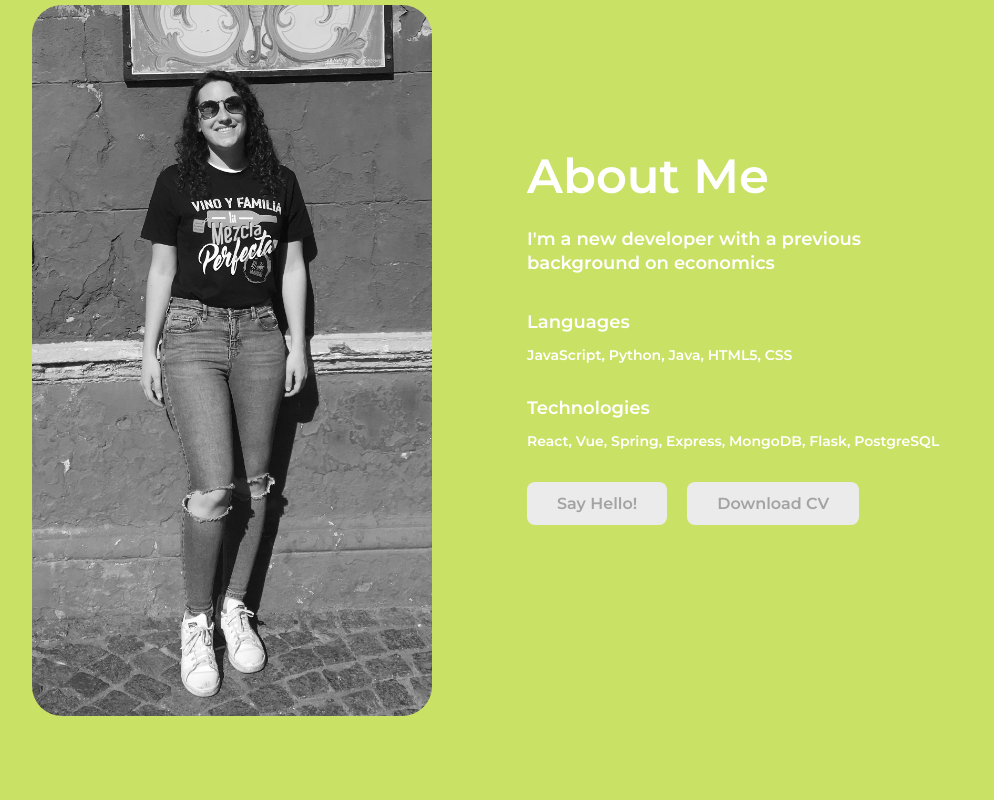
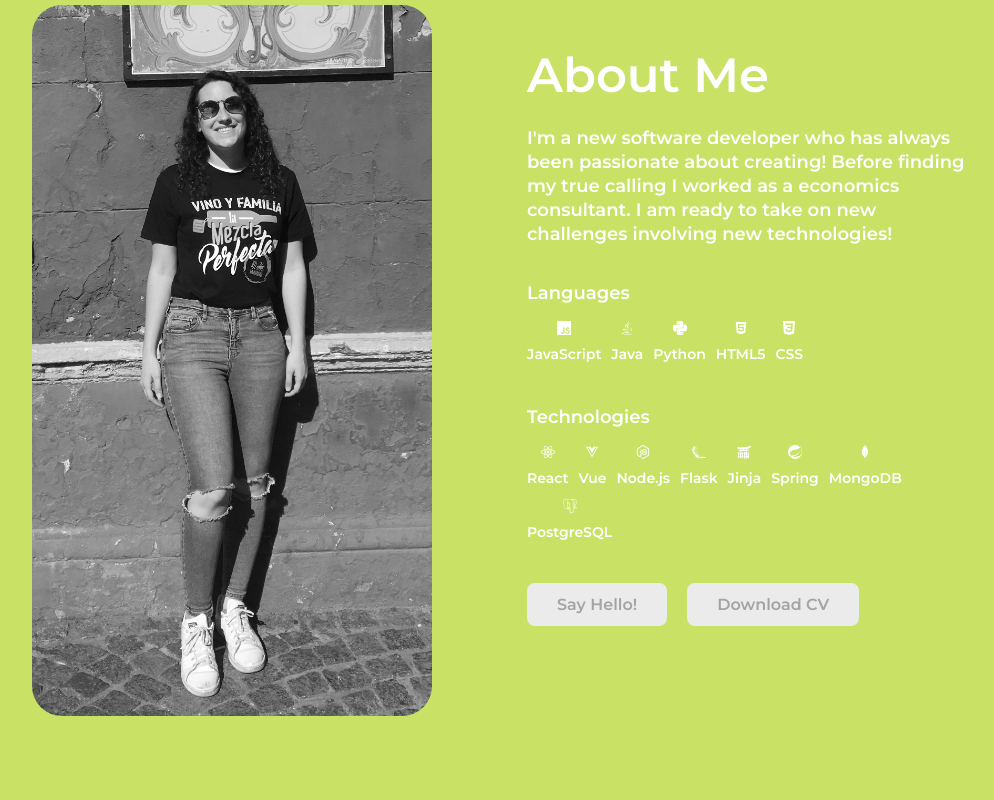
Before and after one commit to jaeltg/jaeltg.github.io, a React (Create React App) app: page / in a window 1280 px wide. Shown: the part 900-1700 px from the top of the page, without its empty margins (173-1167 px from the left). Built offline with nearby package versions, Linux system fonts and the light colour scheme.

Commit message:
fixed about me and work list, pop ups to be fixed

```diff
--- a/src/components/About/About.js
+++ b/src/components/About/About.js
@@ -1,5 +1,7 @@
 import {Button} from '../ButtonElement'
-import {AboutContainer, AboutWrapper, AboutRow, Column1, Column2, TextWrapper, Heading, Intro, Subtitle, Par, BtnWrap, ImgWrap, Img} from './AboutElements'
+import {Icon, AboutContainer, AboutWrapper, AboutRow, Column1, Column2, TextWrapper, Heading, Intro, Subtitle, Par, BtnWrap, ImgWrap, Img} from './AboutElements'
+import {SiFlask, SiPython, SiJinja, SiJava, SiJavascript, SiSpring, SiMongodb, SiPostgresql, SiCss3} from 'react-icons/si'
+import {FaVuejs, FaReact, FaNodeJs, FaHtml5} from 'react-icons/fa'
 
 const About = () => {
     return(
@@ -10,11 +12,52 @@ const About = () => {
                   <Column1>
                       <TextWrapper>
                           <Heading>About Me</Heading>
-                          <Intro>I'm a new developer with a previous background on economics</Intro>
+                          <Intro>I'm a new software developer who has always been passionate about creating! Before finding my true calling I worked as a economics consultant. I am ready to take on new challenges involving new technologies!</Intro>
                           <Subtitle>Languages</Subtitle>
-                          <Par>JavaScript, Python, Java, HTML5, CSS</Par>
+                          <Par>
+                            <Icon>
+                                <SiJavascript/> JavaScript
+                            </Icon>
+                            <Icon>
+                                <SiJava/> Java
+                            </Icon>
+                            <Icon>
+                                <SiPython/> Python
+                            </Icon>
+                            <Icon>
+                                <FaHtml5/> HTML5
+                            </Icon>
+                            <Icon>
+                                <SiCss3/> CSS
+                            </Icon>
+                          </Par>
                           <Subtitle>Technologies</Subtitle>
-                          <Par>React, Vue, Spring, Express, MongoDB, Flask, PostgreSQL</Par>
+                          <Par>
+                            <Icon>
+                                <FaReact/> React
+                            </Icon>
+                            <Icon>
+                                <FaVuejs/> Vue
+                            </Icon>
+                            <Icon>
+                                <FaNodeJs/> Node.js
+                            </Icon>
+                            <Icon>
+                                <SiFlask/> Flask
+                            </Icon>
+                            <Icon>
+                                <SiJinja/> Jinja
+                            </Icon>
+                            <Icon>
+                                <SiSpring/> Spring
+                            </Icon>
+                            <Icon>
+                                <SiMongodb/> MongoDB
+                            </Icon>
+                            <Icon>
+                                <SiPostgresql/> PostgreSQL
+                            </Icon>
+                          </Par>
                           <BtnWrap>
                               <Button to='contact'
                               smooth={true}
--- a/src/components/About/AboutElements.js
+++ b/src/components/About/AboutElements.js
@@ -78,7 +78,7 @@ font-weight: bold;
 
 export const Subtitle = styled.p `
 max-width: 440px;
-margin-bottom: 10px;
+margin-bottom: 16px;
 font-size: 18px;
 line-height: 24px;
 color: white;
@@ -87,11 +87,23 @@ font-weight: bold;
 
 export const Par = styled.p `
 max-width: 440px;
-margin-bottom: 30px;
+margin-bottom: 40px;
 font-size: 14px;
 line-height: 22px;
 color: white;
 font-weight: bold;
+display: flex;
+flex-flow: row wrap;
+justify-content: flex-start;
+gap: 10px;
+
+@media screen and (max-width: 768px) {
+    justify-content: center;
+`
+export const Icon = styled.div `
+display: grid;
+grid-template-rows: 1fr 1fr;
+justify-items: center;
 `
 
 export const BtnWrap = styled.div `
--- a/src/components/Work/WorkList.js
+++ b/src/components/Work/WorkList.js
@@ -29,19 +29,16 @@ const WorkList = () => {
               <WorkCard onClick={openModal1}>
                 <WorkImage src={Image1}/>
                 <WorkH2>Flex & Flow Yoga</WorkH2>
-                <WorkP>App designed to help yoga studio admin staff to manage classes, members and bookings.</WorkP>
               </WorkCard>
               <WorkPopup {...info1} showModal={showModal1} setShowModal={setShowModal1}/>
               <WorkCard  onClick={openModal2}>
                 <WorkImage src={Image2}/>
                 <WorkH2>Who Wants To Be A Millionaire</WorkH2>
-                <WorkP>A browser game mimicking the famous Game Show of the same name. The more answers you get correct the bigger the prize! If you get the answer wrong you could leave with nothing.</WorkP>
               </WorkCard>
               <WorkPopup {...info2} showModal={showModal2} setShowModal={setShowModal2}/>
               <WorkCard onClick={openModal3}>
                 <WorkImage src={Image3}/>
                 <WorkH2>The Ward</WorkH2>
-                <WorkP>A browser game paying homage to the NHS heroes and the difficult decisions they have to make everyday. The objective of the game is to try and cure as many patients as you can by assigning them to the right specialist.</WorkP>
               </WorkCard>
               <WorkPopup {...info3} showModal={showModal3} setShowModal={setShowModal3}/>
           </WorkWrapper>
--- a/src/components/Work/WorkListElements.js
+++ b/src/components/Work/WorkListElements.js
@@ -43,8 +43,8 @@ flex-direction: column;
 justify-content: flex-start;
 align-items: center;
 border-radius: 10px;
-height: 380px;
 width: 290px;
+height: 250px;
 max-height: 380px;
 box-shadow: 0 1px 3px rgba(0,0,0,0.2);
 transition: all o.2s ease-in-out;
@@ -56,27 +56,23 @@ transition: all o.2s ease-in-out;
 }
 
 @media screen and (max-width: 1000px) {
-    height: 310px;
+    height: 250px;
 }
 
 @media screen and (max-width: 768px) {
-    height: 310px;
+    height: 250px;
 }
 `
 
 export const WorkImage = styled.img `
-height: 160px;
+height: 200px;
 width: 290px;
 margin-bottom: 10px;
 border-radius: 8px;
--webkit-filter: grayscale(100%);
-filter: grayscale(100%);
+
 
 &:hover {
 transition: all 0.2s ease-in-out;
--webkit-filter: grayscale(0%);
-filter: grayscale(0%);
-
 }
 `
 
--- a/src/components/WorkPopup/Data.js
+++ b/src/components/WorkPopup/Data.js
@@ -1,24 +1,34 @@
 import Image1 from '../../images/Flex1.png'
 import Image2 from '../../images/Millionaire1.png'
 import Image3 from '../../images/Ward2.png'
+
 
 export const info1 = {
     image: Image1,
     explanation: 'App designed to help yoga studio admin staff to manage classes, members and bookings.',
     title: 'Flex & Flow Yoga',
-    visible: false
+    visible: true,
+    tech: 'Python, Flask, Jinja & PostgreSQL',
+    link1: 'https://github.com/jaeltg/Flex_Flow_Yoga_App',
+    link2: 'https://github.com/jaeltg/Flex_Flow_Yoga_App'
 }
 
 export const info2 = {
     image: Image2,
     explanation: 'A browser game mimicking the famous Game Show of the same name. The more answers you get correct the bigger the prize! If you get the answer wrong you could leave with nothing.',
     title: 'Who Wants To Be A Millionaire',
-    visible: true
+    visible: false,
+    tech: 'JavaScript, Vue, Node.js & MongoDB',
+    link1: 'https://github.com/jaeltg/Who_Wants_To_Be_A_Millionaire',
+    link2: 'https://millionaires-c4191.web.app/'
 }
 
 export const info3 = {
     image: Image3,
     explanation: 'A browser game paying homage to the NHS heroes and the difficult decisions they have to make everyday. The objective of the game is to try and cure as many patients as you can by assigning them to the right specialist.',
     title: 'The Ward',
-    visible: true
+    visible: false,
+    tech: 'JavaScript, React, Java & Spring',
+    link1: 'https://github.com/jaeltg/The_Ward_React',
+    link2: 'https://the-ward-c50f7.web.app/',
 }
--- a/src/components/WorkPopup/WorkPopup.js
+++ b/src/components/WorkPopup/WorkPopup.js
@@ -1,23 +1,43 @@
-import React from 'react'
+import React, {useRef} from 'react'
+import { useSpring, animated } from 'react-spring'
 import { Background, ModalWrapper, ModalContent, ModalImg, CloseModalButton, Paragraph, Title, Button, BtnWrap } from './WorkPopupElements'
 
-const WorkPopup = ({image, title, explanation, visible,showModal, setShowModal}) => {
+const WorkPopup = ({image, title, explanation, visible, link1, link2, tech, showModal, setShowModal}) => {
+    const modalRef = useRef()
+
+    const animation = useSpring({
+        config: {
+            duration: 250
+        },
+        opacity: showModal ? 1 : 0,
+        transform: showModal ? `translateY(0%)` : `translateY(-100%)`
+    })
+
+    const closeModal = event => {
+        if(modalRef.current === event.target) {
+            setShowModal(false);
+        }
+    }
+
     return (
         <>
         {showModal ?
-            <Background>
+            <Background ref={modalRef} onClick={closeModal}>
+                <animated.div style={animation}>
                 <ModalWrapper>
                     <ModalImg src={image} alt='Yoga'/>
                     <ModalContent>
                         <Title>{title}</Title>
                         <Paragraph>{explanation}</Paragraph>
+                        <Paragraph>Technologies: {tech}</Paragraph>
                         <BtnWrap>
-                            <Button visible={visible}>View App</Button>
-                            <Button>View Code</Button>
+                            <Button hidden={visible} href={link2} target="_blank">View App</Button>
+                            <Button href={link1} target="_blank">View Code</Button>
                         </BtnWrap>
                     </ModalContent>
                     <CloseModalButton aria-label='Close Modal' onClick={() => setShowModal(prevValue => !prevValue)}/>
                 </ModalWrapper>
+                </animated.div>
             </Background>
          : null}
         </>
--- a/src/components/WorkPopup/WorkPopupElements.js
+++ b/src/components/WorkPopup/WorkPopupElements.js
@@ -13,15 +13,15 @@ justify-content: center;
 align-items: center;
 `
 export const ModalWrapper = styled.div `
-width: 800px;
-height: 680px;
+width: 700px;
+height: 700px;
 box-shadow: 0 5px 16px rgba(0, 0, 0, 0.2);
 background: #fff;
 color: #000;
 display: grid;
-grid-template-rows: 1fr 1fr;
+grid-template-rows: 1fr 3fr;
 position: relative;
-z-index: 99;
+z-index: 10;
 border-radius: 10px;
 `
 
@@ -33,7 +33,7 @@ background: #000;
 `
 
 export const ModalContent = styled.div `
-display:flex;
+display: flex;
 flex-direction: column;
 justify-content: center;
 align-items: center;
@@ -50,7 +50,6 @@ text-align: center;
 margin-bottom: 20px;
 padding-left: 15px;
 padding-right: 15px;
-
 `
 
 export const BtnWrap = styled.div `
@@ -58,14 +57,17 @@ display: flex;
 gap: 20px;
 `
 
-export const Button = styled.button `
+export const Button = styled.a `
 background: transparent;
 border: 3px solid #c9e265;
 border-radius: 8px;
-padding: 6px;
+padding: 4px;
+padding-right:6px;
+padding-left: 6px;
 color: #c9e265;
 font-weight: bolder;
 font-size: 15px;
+text-decoration: none;
 
 &:hover {
     background: #c9e265;
```
